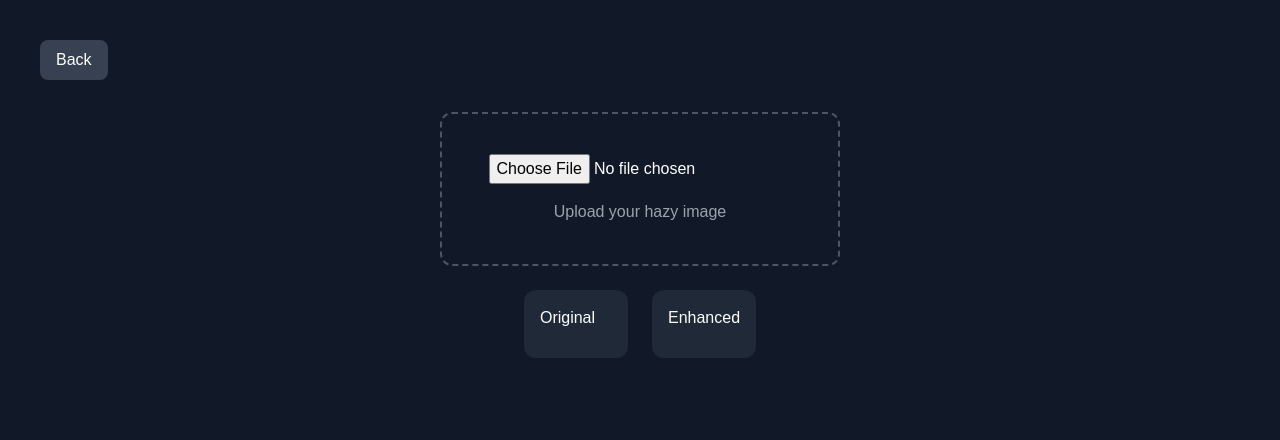
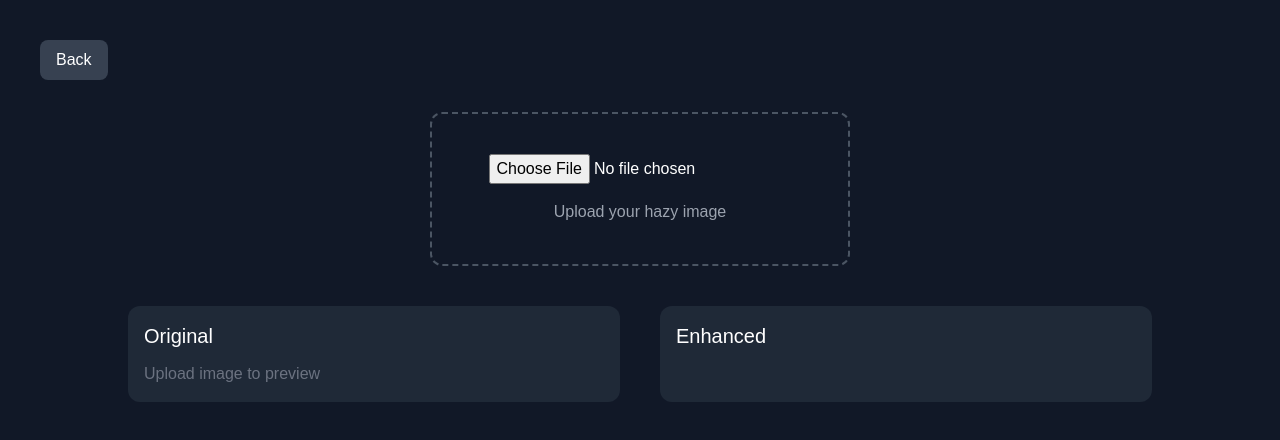
Before and after one commit to sanskar121/image-deblur-app, a React app in the folder frontend/: page / in a window 1280 px wide. Both pictures are taken after a click on the button "Upload Image". Shown: the top 440 px of the page. Built offline with nearby package versions, Linux system fonts and the light colour scheme; the HTML template or start-up script is replaced by a standard one.

Commit message:
enhance UploadBox and Home components; improve image upload preview and download functionality

```diff
--- a/frontend/src/components/UploadBox.jsx
+++ b/frontend/src/components/UploadBox.jsx
@@ -1,42 +1,57 @@
 import { useState } from "react"
 import axios from "axios"
 
-export default function UploadBox() {
+export default function UploadBox(){
 
-  const [original, setOriginal] = useState(null)
-  const [enhanced, setEnhanced] = useState(null)
-  const [loading, setLoading] = useState(false)
+const [original,setOriginal] = useState(null)
+const [enhanced,setEnhanced] = useState(null)
+const [loading,setLoading] = useState(false)
 
-  const handleUpload = async (e) => {
+const handleUpload = async (e)=>{
 
 const file = e.target.files[0]
+
 if(!file) return
 
+// show preview
 setOriginal(URL.createObjectURL(file))
 
 const formData = new FormData()
-    formData.append("file", file)
+formData.append("file",file)
 
 setLoading(true)
+
+try{
 
 const res = await axios.post(
 "https://image-deblur-app.onrender.com/process",
 formData,
-      { responseType: "blob" }
+{
+responseType:"blob"
+}
 )
 
-    const imageURL = URL.createObjectURL(res.data)
-    setEnhanced(imageURL)
+const enhancedURL = URL.createObjectURL(res.data)
+
+setEnhanced(enhancedURL)
+
+}catch(error){
+
+console.error("Upload failed:",error)
+
+}
 
 setLoading(false)
 
 }
 
-  return (
+return(
 
-    <div className="flex flex-col items-center gap-6">
+<div className="flex flex-col items-center gap-10">
 
-      <div className="border-2 border-dashed border-gray-600 rounded-xl p-10 text-center w-[400px]">
+{/* Upload Box */}
+
+<div className="border-2 border-dashed border-gray-600 rounded-xl p-10 text-center w-[420px]">
 
 <input
 type="file"
@@ -50,26 +65,74 @@ export default function UploadBox() {
 
 </div>
 
-      <div className="grid grid-cols-2 gap-6">
 
-        <div className="bg-gray-800 p-4 rounded-xl">
+{/* Results */}
 
-          <h3 className="mb-3">Original</h3>
+<div className="grid md:grid-cols-2 gap-10 w-full max-w-5xl">
 
-          {original && (
-            <img src={original} className="rounded-lg"/>
+{/* Original */}
+
+<div className="bg-gray-800 rounded-xl p-4">
+
+<h2 className="text-xl mb-3">
+Original
+</h2>
+
+{original ? (
+
+<img
+src={original}
+className="rounded-lg w-full"
+/>
+
+):(
+
+<p className="text-gray-500">
+Upload image to preview
+</p>
+
 )}
 
 </div>
 
-        <div className="bg-gray-800 p-4 rounded-xl">
 
-          <h3 className="mb-3">Enhanced</h3>
+{/* Enhanced */}
 
-          {loading && <p>Processing...</p>}
+<div className="bg-gray-800 rounded-xl p-4">
+
+<h2 className="text-xl mb-3">
+Enhanced
+</h2>
+
+{loading && (
+
+<p className="text-gray-400">
+Enhancing image...
+</p>
+
+)}
 
 {enhanced && (
-            <img src={enhanced} className="rounded-lg"/>
+
+<div className="flex flex-col gap-4">
+
+<img
+src={enhanced}
+className="rounded-lg w-full"
+/>
+
+<a
+href={enhanced}
+download="enhanced-image.jpg"
+className="bg-green-500 hover:bg-green-600 text-center py-2 rounded-lg font-semibold transition"
+>
+
+Download Enhanced Image
+
+</a>
+
+</div>
+
 )}
 
 </div>
@@ -77,5 +140,7 @@ export default function UploadBox() {
 </div>
 
 </div>
+
 )
+
 }
--- a/frontend/src/pages/Home.jsx
+++ b/frontend/src/pages/Home.jsx
@@ -239,12 +239,27 @@ export default function Home() {
             <h2 className="text-xl mb-3">Enhanced</h2>
 
             {enhanced ? (
-              <img src={enhanced} className="rounded-lg w-full"/>
-            ) : (
-              <p className="text-gray-500">
-                Processing...
-              </p>
-            )}
+  <div className="flex flex-col gap-4">
+
+    <img
+      src={enhanced}
+      className="rounded-lg w-full"
+    />
+
+    <a
+      href={enhanced}
+      download="enhanced-image.jpg"
+      className="bg-green-500 hover:bg-green-600 text-center py-2 rounded-lg font-semibold transition"
+    >
+      Download Enhanced Image
+    </a>
+
+  </div>
+) : (
+  <p className="text-gray-500">
+    Processing...
+  </p>
+)}
 
           </div>
 
```
Lines whose indentation alone changed are shown as unchanged.
